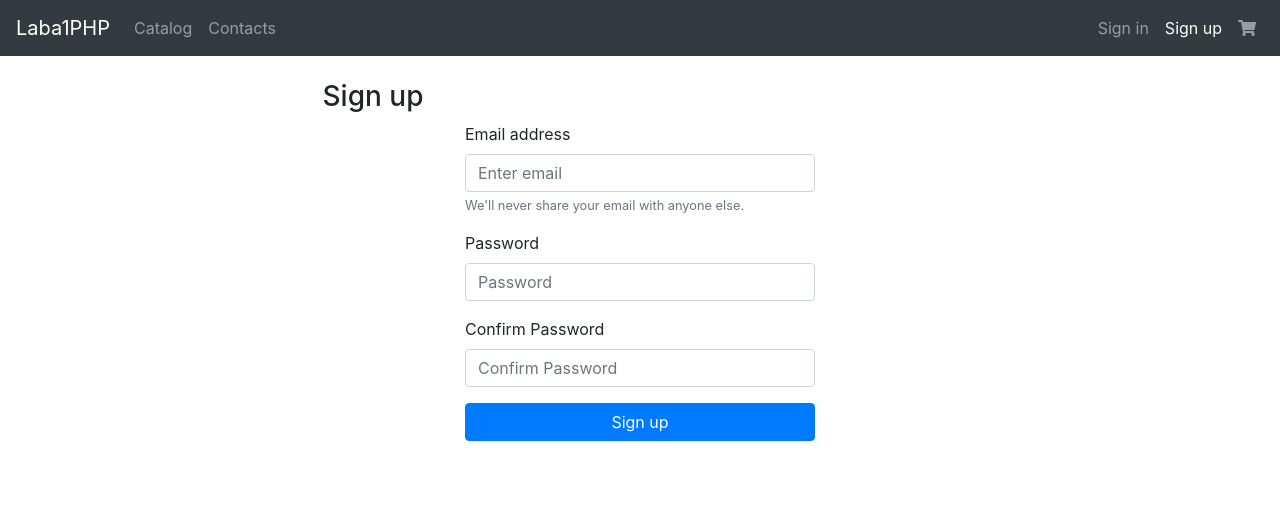
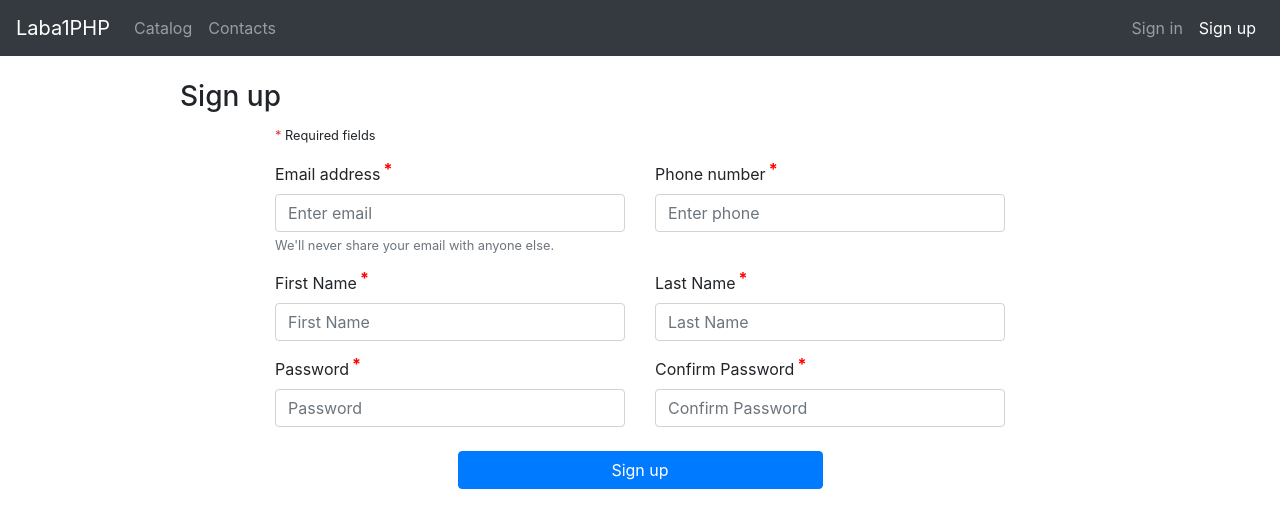
Before and after one commit to AnastasiiaNA/WebPHP, a PHP site: page /signup in a window 1280 px wide. Shown: the top 528 px of the page. Run offline with PHP 8.4, Linux system fonts and the light colour scheme; some libraries are stand-ins or nearby versions.

Commit message:
*[development] added user registration

```diff
--- a/auth.php
+++ b/auth.php
@@ -19,3 +19,53 @@
         if(isset($_SESSION['signinEroor'])) unset($_SESSION['signinEroor']);
         header('Location: /catalog');
     }
+
+    function registration($post) {
+        $mysqli = new mysqli('localhost', 'root', 'RootAdmin') or die('Connection to DB failed');
+        $mysqli->select_db('laba1php') or die('DB not exist');
+
+        $login = isset($post['email']) ? $post['email'] : '';
+        $password = isset($post['password']) ? $post['password'] : '';
+        $password_conf = isset($post['password_conf']) ? $post['password_conf'] : '';
+        $first_name = isset($post['first_name']) ? $post['first_name'] : '';
+        $last_name = isset($post['last_name']) ? $post['last_name'] : '';
+        $phone = isset($post['phone']) ? $post['phone'] : '';
+
+        // check existing email
+        $query = 'SELECT users.id, users.first_name, users.last_name FROM users WHERE users.email = \'' . $login . '\'';
+
+        $user = $mysqli->query($query)->fetch_assoc();
+        if(isset($user)) {
+            $_SESSION['signupEroor'] = 'User with email: ' . $login . ' already registered';
+            header('Location: /signup');
+            die();
+        } else if ($password != '' && $password_conf != '' && $password == $password_conf) { //check passwords
+
+            // insert new user in db
+            $query = 'INSERT INTO users (first_name, last_name, email, phone, password)'.
+                     ' VALUES ('.'\''.$first_name.'\','.'\''. $last_name .'\','.'\''.$login.'\','.'\''.$phone.'\','.'\''.$password.'\''.')';
+            $result = $mysqli->query($query);
+
+            if($result) {
+                // get new user ang go to catalog
+                $get_query = 'SELECT users.id, users.first_name, users.last_name FROM users WHERE users.email = \'' . $login . '\'';
+                $new_user = $mysqli->query($get_query)->fetch_assoc();
+                $_SESSION['user'] = $new_user;
+
+                if(isset($_SESSION['signupEroor'])) unset($_SESSION['signupEroor']);
+                header('Location: /catalog');
+            } else {
+                $_SESSION['signupEroor'] = 'Failed the new user creation - DB Error';
+            }
+
+        } else {
+            $_SESSION['signupEroor'] = 'Your password and password confirmation not the same';
+            header('Location: /signup');
+            die();
+        }
+    }
+
+    function signout() {
+        unset($_SESSION['user']);
+        header('Location: /catalog');
+    }
--- a/components/navigation.php
+++ b/components/navigation.php
@@ -29,12 +29,12 @@
                 <span class="nav-link"><?= $_SESSION['user']['first_name'] . ' ' . $_SESSION['user']['last_name']?></span>
             </li>
             <li class="nav-item">
-                <a class="nav-link" href="/signout">Sign out</a>
+                <a class="nav-link" href="auth/signout">Sign out</a>
             </li>
-            <?php } ?>
             <li class="nav-item <?=$location == '/cart' ? 'active' : ''?>">
                 <a class="nav-link" href="/cart"><i class="fas fa-shopping-cart"></i></a>
             </li>
+            <?php } ?>
         </ul>
     </div>
 </nav>
--- a/css/main.css
+++ b/css/main.css
@@ -13,3 +13,12 @@
     margin: 2px;
     font-size: 12px;
 }
+.required:after {
+    display: inline-block;
+    position: absolute;
+    padding-left: 3px;
+    margin-top: -5px;
+    font-weight: bold;
+    content: '*';
+    color: red;
+}
--- a/index.php
+++ b/index.php
@@ -18,13 +18,15 @@
         case '/auth/login':
             login($_POST);
             break;
+        case '/auth/registration':
+            registration($_POST);
+            break;
         case '/signup':
             $page = 'signup.php';
             break;
-        case '/signout':
+        case '/auth/signout':
             //remove current user from session and redirect to main page
-            unset($_SESSION['user']);
-            header('Location: /catalog');
+            signout();
             break;
         case '/cart':
             $page = 'cart.php';
--- a/pages/signup.php
+++ b/pages/signup.php
@@ -1,25 +1,43 @@
 <div class="row justify-content-center mt-4">
-    <div class="col-7">
+    <div class="col-10">
         <h3>Sign up</h3>
     </div>
 </div>
 <div class="row justify-content-center">
-    <div class="col-12 col-md-4 col-md-offset-4">
-        <form>
-            <div class="form-group">
-                <label for="email">Email address</label>
-                <input type="email" class="form-control" id="email" aria-describedby="emailHelp" placeholder="Enter email">
-                <small id="emailHelp" class="form-text text-muted">We'll never share your email with anyone else.</small>
+    <div class="col-12 col-md-8 col-md-offset-4">
+        <form action="auth/registration" method="post">
+            <?php if(isset($_SESSION['signupEroor'])) { ?>
+                <p class="text-danger"><?= $_SESSION['signupEroor'] ?></p>
+            <?php } ?>
+            <small><small></small><span class="text-danger">* </span>Required fields</small></p>
+            <div class="row">
+                <div class="form-group col-12 col-md-6">
+                    <label for="email" class="required">Email address</label>
+                    <input required name="email" type="email" class="form-control" id="email" aria-describedby="emailHelp" placeholder="Enter email">
+                    <small id="emailHelp" class="form-text text-muted">We'll never share your email with anyone else.</small>
+                </div>
+                <div class="form-group col-12 col-md-6">
+                    <label for="phone" class="required">Phone number</label>
+                    <input  required name="phone" type="text" class="form-control" id="phone" placeholder="Enter phone">
+                </div>
+                <div class="form-group col-12 col-md-6">
+                    <label for="first_name" class="required">First Name</label>
+                    <input required  name="first_name" type="text" class="form-control" id="first_name" placeholder="First Name">
+                </div>
+                <div class="form-group col-12 col-md-6">
+                    <label for="last_name" class="required">Last Name</label>
+                    <input  required name="last_name" type="text" class="form-control" id="last_name" placeholder="Last Name">
+                </div>
+                <div class="form-group col-12 col-md-6">
+                    <label for="password" class="required">Password</label>
+                    <input  required name="password" type="password" class="form-control" id="password" placeholder="Password">
+                </div>
+                <div class="form-group col-12 col-md-6">
+                    <label for="password_conf" class="required">Confirm Password</label>
+                    <input required name="password_conf" type="password" class="form-control" id="password_conf" placeholder="Confirm Password">
+                </div>
             </div>
-            <div class="form-group">
-                <label for="password">Password</label>
-                <input type="password" class="form-control" id="password" placeholder="Password">
-            </div>
-            <div class="form-group">
-                <label for="password_conf">Confirm Password</label>
-                <input type="password" class="form-control" id="password_conf" placeholder="Confirm Password">
-            </div>
-            <button type="submit" class="btn btn-primary btn-block">Sign up</button>
+            <button type="submit" class="btn btn-primary btn-block col-12 col-md-6 offset-md-3 mt-2">Sign up</button>
         </form>
     </div>
 </div>
```
Also changed, not shown: pages/signin.php (+5 -4 lines).
